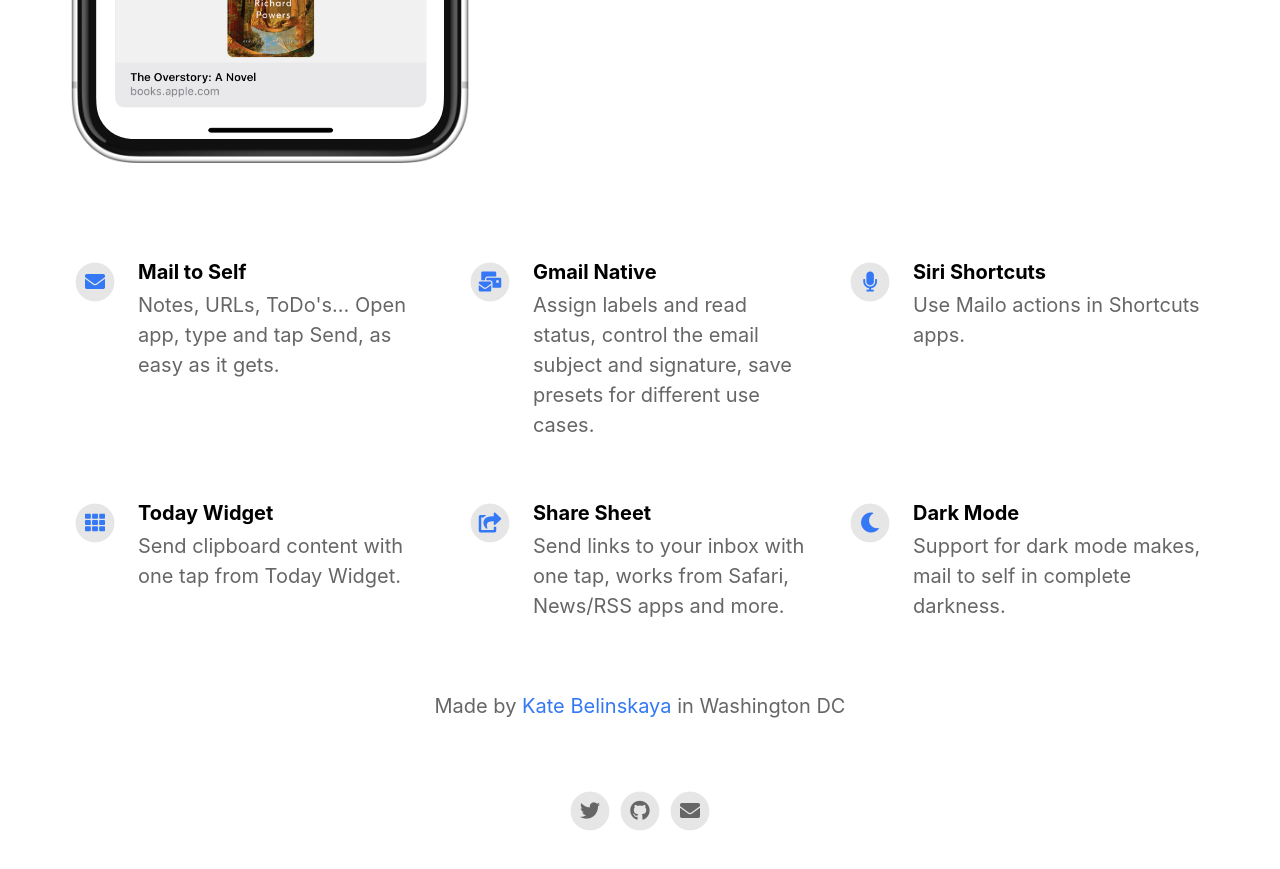
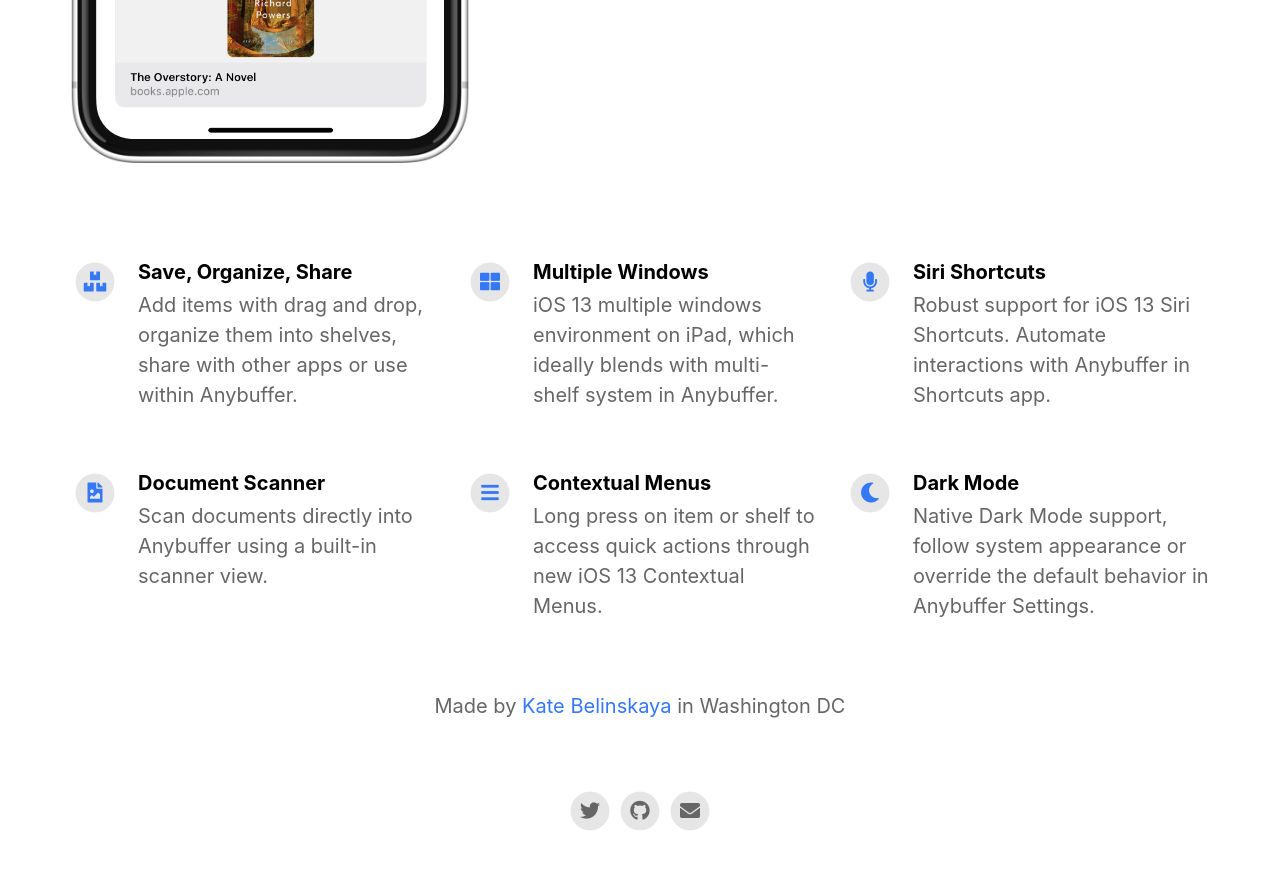
Before and after one commit to amebalabs/anybuffer-landing, a Jekyll site: the page built from index.html, in a window 1280 px wide and 900 px high, scrolled down 822 px. Shown: the top 869 px of the window. Built offline with Jekyll 4.4.1, drawn with Linux system fonts in a browser that asks for light colours; nearby versions of some CDN libraries.

Commit message:
description update

```diff
--- a/_config.yml
+++ b/_config.yml
@@ -32,28 +32,28 @@ youtube_username                          :
 # Feature List                            Edit, add or remove features to be presented.
 features                                  :
 
-  - title                                 : Mail to Self
-    description                           : Notes, URLs, ToDo's... Open app, type and tap Send, as easy as it gets.
-    fontawesome_icon_name                 : envelope
+  - title                                 : Save, Organize, Share
+    description                           : Add items with drag and drop, organize them into shelves, share with other apps or use within Anybuffer.
+    fontawesome_icon_name                 : boxes
 
-  - title                                 : Gmail Native
-    description                           : Assign labels and read status, control the email subject and signature, save presets for different use cases.
-    fontawesome_icon_name                 : mail-bulk
+  - title                                 : Multiple Windows
+    description                           : iOS 13 multiple windows environment on iPad, which ideally blends with multi-shelf system in Anybuffer.
+    fontawesome_icon_name                 : th-large
 
   - title                                 : Siri Shortcuts
-    description                           : Use Mailo actions in Shortcuts apps.
+    description                           : Robust support for iOS 13 Siri Shortcuts. Automate interactions with Anybuffer in Shortcuts app.
     fontawesome_icon_name                 : microphone
 
-  - title                                 : Today Widget
-    description                           : Send clipboard content with one tap from Today Widget.
-    fontawesome_icon_name                 : th
+  - title                                 : Document Scanner
+    description                           : Scan documents directly into Anybuffer using a built-in scanner view.
+    fontawesome_icon_name                 : file-image
 
-  - title                                 : Share Sheet
-    description                           : Send links to your inbox with one tap, works from Safari, News/RSS apps and more.
-    fontawesome_icon_name                 : share-square
+  - title                                 : Contextual Menus
+    description                           : Long press on item or shelf to access quick actions through new iOS 13 Contextual Menus.
+    fontawesome_icon_name                 : bars
 
   - title                                 : Dark Mode
-    description                           : Support for dark mode makes, mail to self in complete darkness.
+    description                           : Native Dark Mode support, follow system appearance or override the default behavior in Anybuffer Settings.
     fontawesome_icon_name                 : moon
 
 
```
Also changed, not shown: _pages/faq.md (+1 -1 lines), 3 other files.
